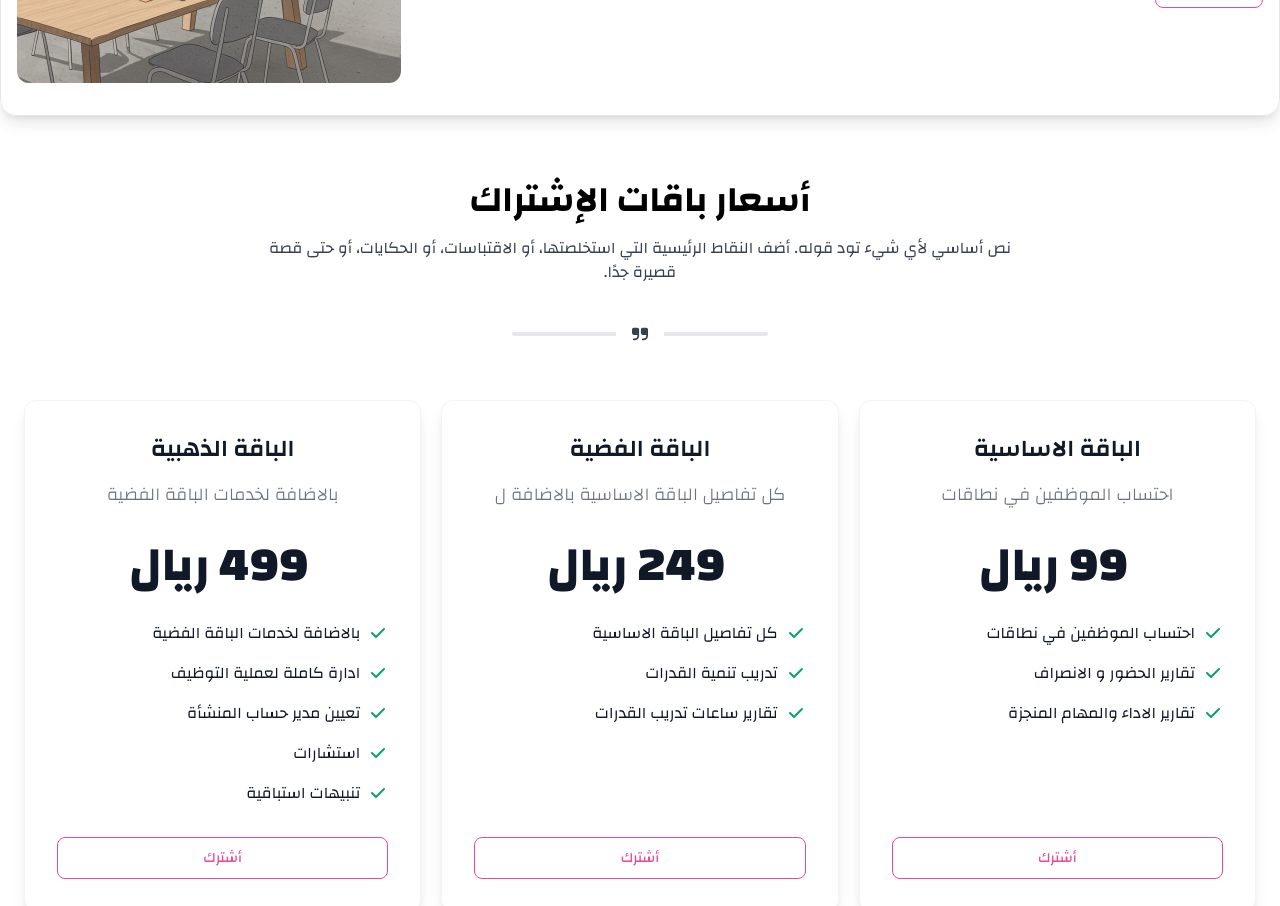
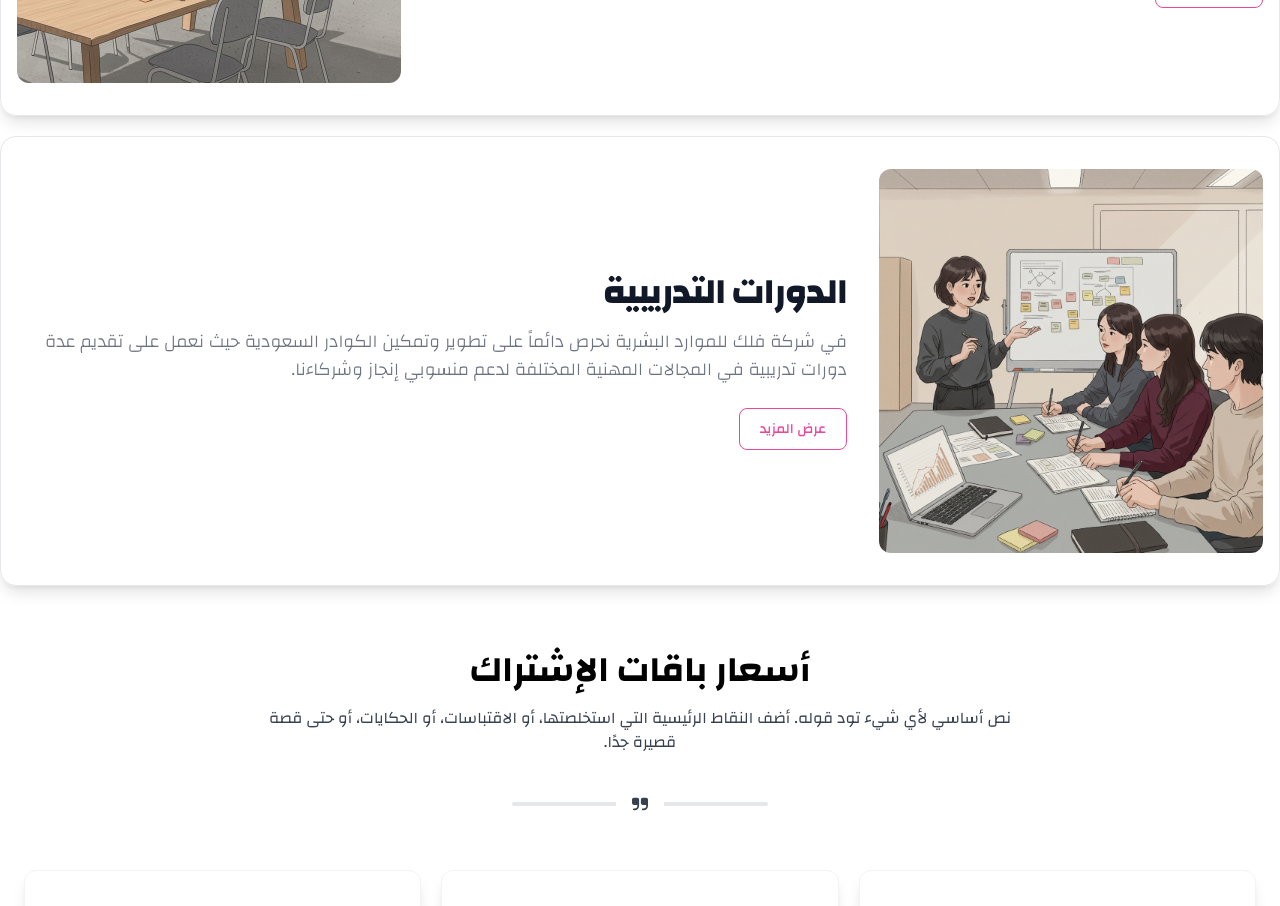
Before and after one commit to Abubakr-Alsheikh/falak-hr, a React (Vite) app: page / in a window 1280 px wide. Shown: the part 2680-3586 px from the top of the page. Built offline with nearby package versions, Linux system fonts and the light colour scheme.

Commit message:
Adding traning session part in the About section in home page

```diff
--- a/src/components/home/AboutSection.tsx
+++ b/src/components/home/AboutSection.tsx
@@ -2,6 +2,7 @@ import React from "react";
 import AboutCard from "../Card";
 import remoteWorkImage from '../../assets/AboutSection/remote work.jpg'
 import workSectionImage from '../../assets/AboutSection/work section.jpg'
+import trainingSessionImage from '../../assets/AboutSection/training session.png'
 import HeaderSection from "../HeaderSection";
 
 const AboutSection: React.FC = () => {
@@ -20,13 +21,13 @@ const AboutSection: React.FC = () => {
       imageUrl: workSectionImage,
       buttonText: "عرض المزيد",
     },
-    // {
-    //   title: "عنوان 3",
-    //   description:
-    //     "نص أساسي لأي شيء تود قوله. أضف النقاط الرئيسية التي استخلصتها، أو الاقتباسات، أو الحكايات، أو حتى قصة قصيرة جدا.",
-    //   imageUrl: "https://placehold.co/100x100",
-    //   buttonText: "عرض المزيد",
-    // },
+    {
+      title: "الدورات التدريبية",
+      description:
+        "في شركة فلك للموارد البشرية نحرص دائماً على تطوير وتمكين الكوادر السعودية حيث نعمل على تقديم عدة دورات تدريبية في المجالات المهنية المختلفة لدعم منسوبي إنجاز وشركاءنا.",
+      imageUrl: trainingSessionImage,
+      buttonText: "عرض المزيد",
+    },
   ];
 
   return (
```
Also changed, not shown: src/assets/AboutSection/training session.png (added).
